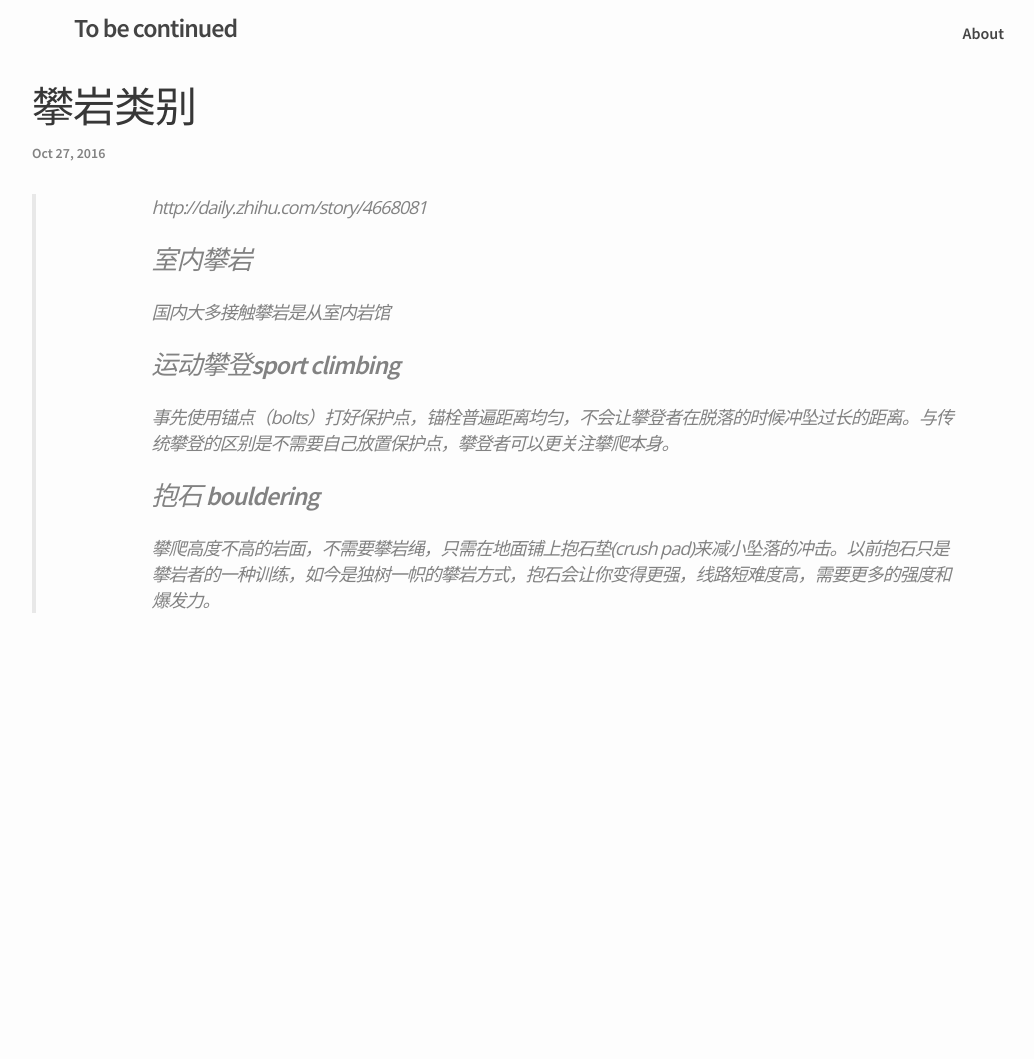
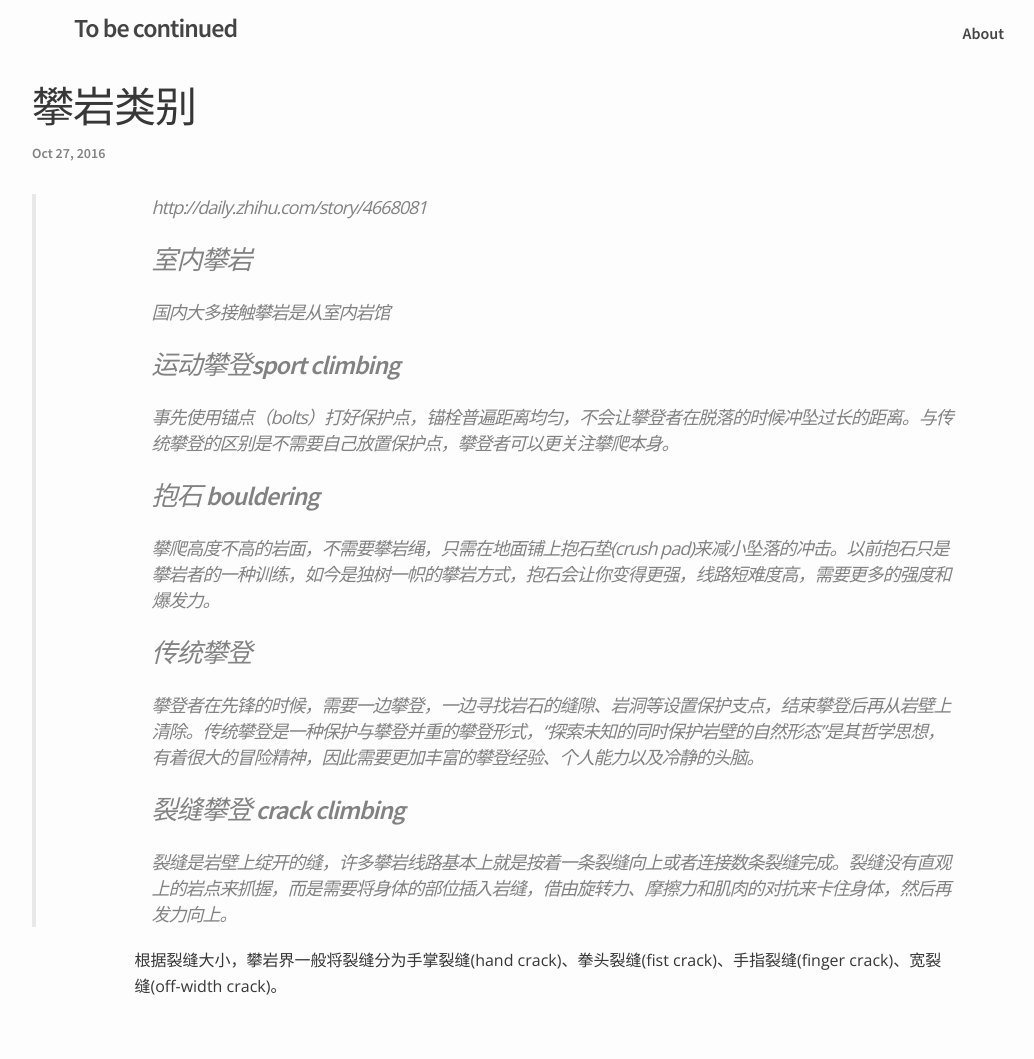
Before and after one commit to weigang992003/weigang992003.github.io, a Jekyll site: the page built from _posts/2016-10-27-types-of-climbing.md, in a window 1280 px wide. Shown: the whole page, without its empty margins (96-1130 px from the left). Built offline with Jekyll 4.4.1, drawn with Linux system fonts in a browser that asks for light colours; before the commit the page ends 900 px from its top, so only the background shows below that.

Commit message:
new posts

```diff
--- a/_posts/2016-10-27-types-of-climbing.md
+++ b/_posts/2016-10-27-types-of-climbing.md
@@ -12,3 +12,10 @@ categories: climbing
 ### 抱石 bouldering
 攀爬高度不高的岩面，不需要攀岩绳，只需在地面铺上抱石垫(crush
 pad)来减小坠落的冲击。以前抱石只是攀岩者的一种训练，如今是独树一帜的攀岩方式，抱石会让你变得更强，线路短难度高，需要更多的强度和爆发力。
+### 传统攀登
+攀登者在先锋的时候，需要一边攀登，一边寻找岩石的缝隙、岩洞等设置保护支点，结束攀登后再从岩壁上清除。传统攀登是一种保护与攀登并重的攀登形式，“探索未知的同时保护岩壁的自然形态”是其哲学思想，有着很大的冒险精神，因此需要更加丰富的攀登经验、个人能力以及冷静的头脑。
+### 裂缝攀登 crack climbing
+裂缝是岩壁上绽开的缝，许多攀岩线路基本上就是按着一条裂缝向上或者连接数条裂缝完成。裂缝没有直观上的岩点来抓握，而是需要将身体的部位插入岩缝，借由旋转力、摩擦力和肌肉的对抗来卡住身体，然后再发力向上。
+
+根据裂缝大小，攀岩界一般将裂缝分为手掌裂缝(hand crack)、拳头裂缝(fist
+crack)、手指裂缝(finger crack)、宽裂缝(off-width crack)。
```
